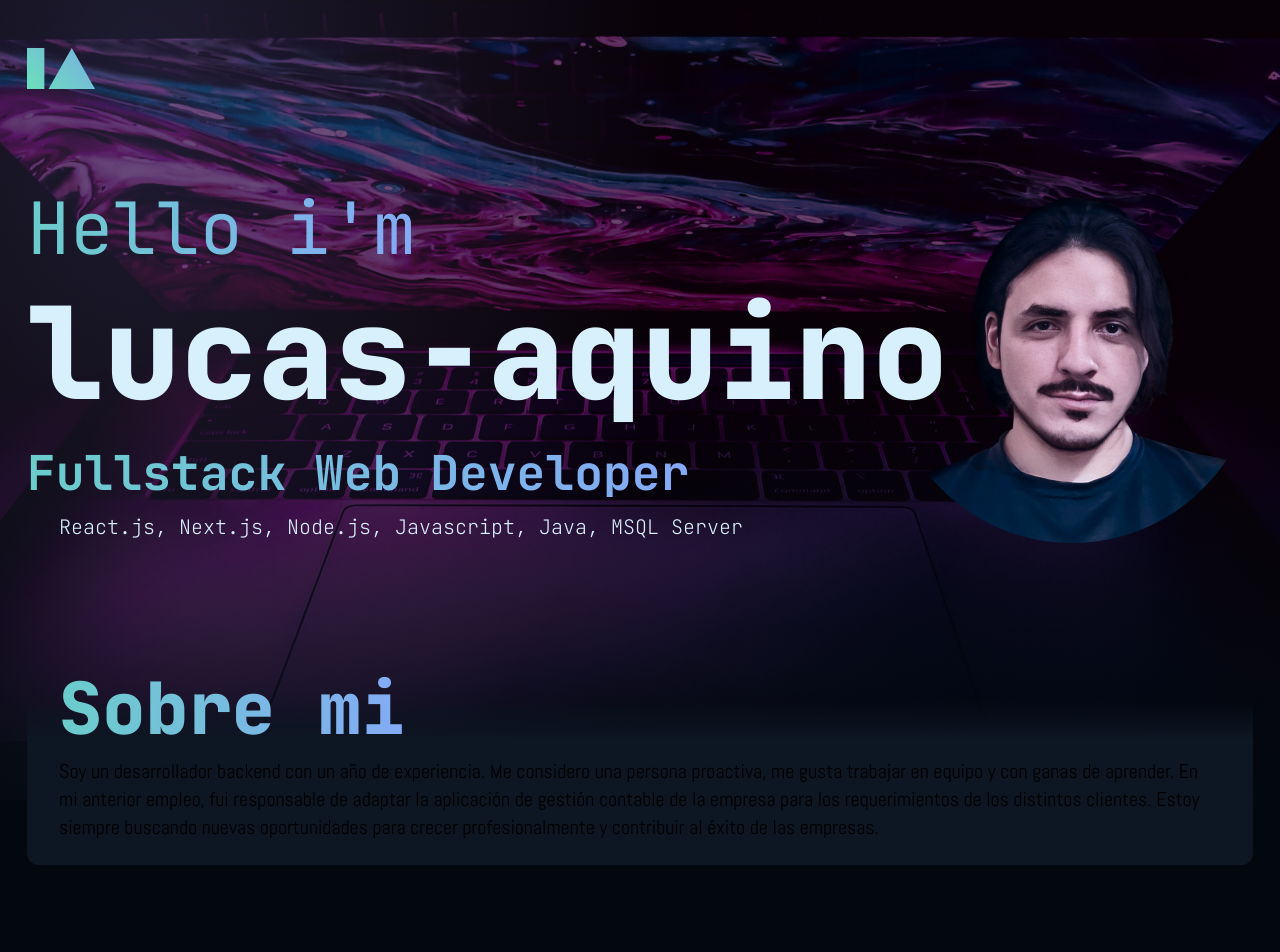
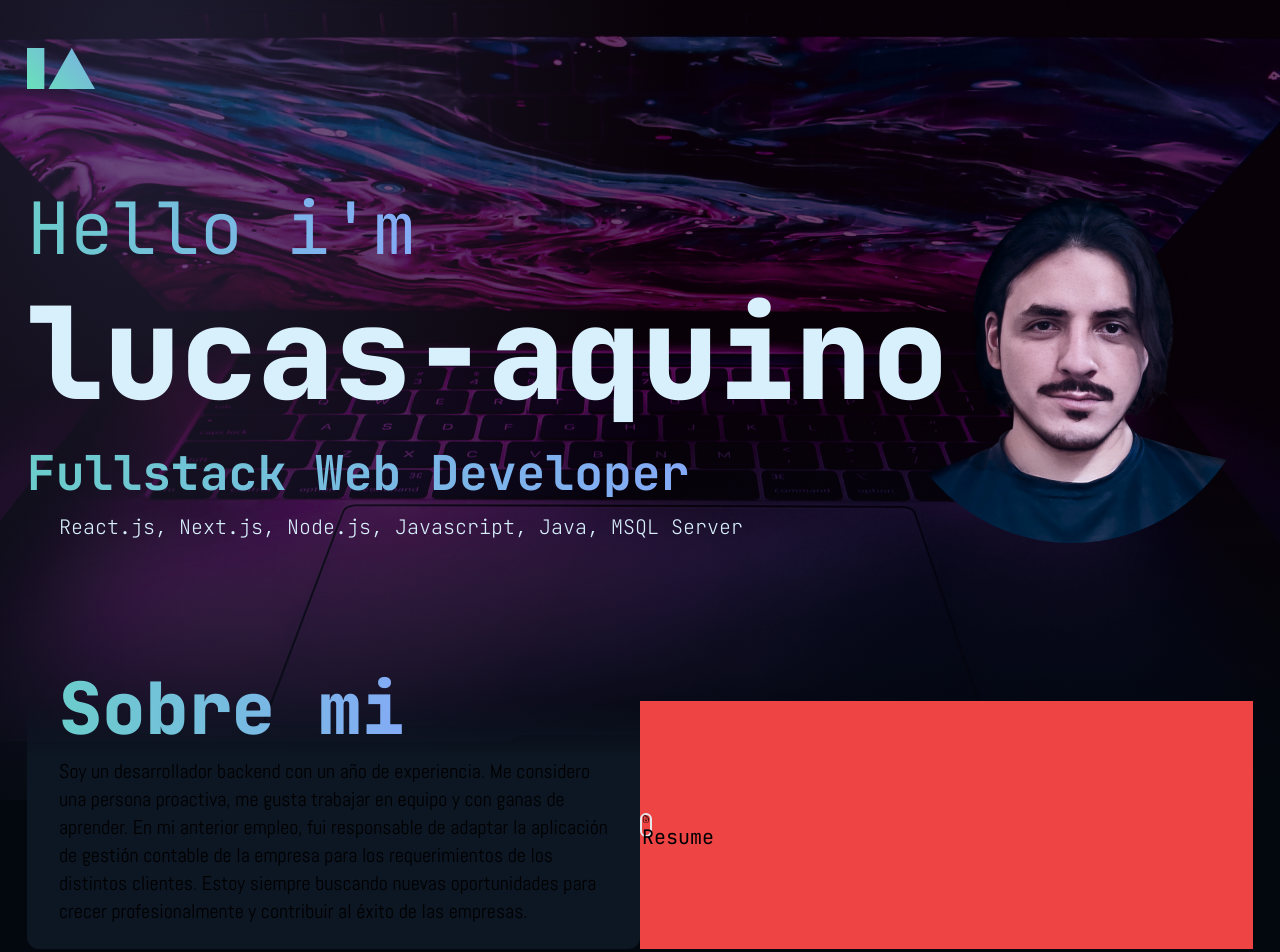
Before and after one commit to lucas-aquino/lucas-aquino-web-frontend, a Next.js app: page / in a window 1280 px wide. Shown: the top 952 px of the page. Built offline with nearby package versions, Linux system fonts and the light colour scheme.

Commit message:
Added resume download button, styles pending

```diff
--- a/app/page.jsx
+++ b/app/page.jsx
@@ -1,7 +1,8 @@
 import NavBar from "@/components/navbar"
 import Head from "@/components/head"
-import { jetBrainsMono, abel } from "@/fonts/font"
-
+import Article from "@/components/article"
+import { DocumentArrowDownIcon } from "@heroicons/react/24/outline"
+import { jetBrainsMono } from "@/fonts/font"
 
 export default function Home() {
   return (
@@ -9,18 +10,16 @@ export default function Home() {
       <NavBar></NavBar>
       <section className='container max-w-[1226px] z-40'>
         <Head className='mt-14 mb-40' ></Head>
-        <section>
-          <article className="relative px-8 pb-6 pt-14 bg-article-gradient rounded-b-xl">
-            <span className={`absolute -top-7 ${ jetBrainsMono.className } font-extrabold text-7xl italic bg-text-gradient bg-clip-text text-transparent inline-block mb-6 pr-3`} >Sobre mi</span>
-            <p className={`${ abel.className } text-xl`}>
-              Soy un desarrollador backend con un año de experiencia. Me considero una persona proactiva, me gusta trabajar en equipo y con ganas de aprender. En mi anterior empleo, fui responsable de adaptar la aplicación de gestión contable de la empresa para los requerimientos de los distintos clientes. Estoy siempre buscando nuevas oportunidades para crecer profesionalmente y contribuir al éxito de las empresas.
-            </p>
-          </article>
+        <section className="grid grid-cols-2">
+          <Article className=""></Article>
+          <div className="bg-red-500 flex flex-col justify-center">
+            <button className={`${ jetBrainsMono.className } border-2 rounded-lg text-xl w-3 h-6`}> <DocumentArrowDownIcon className=""></DocumentArrowDownIcon> Resume</button>
+          </div>
         </section>
       </section>
       <div className='absolute top-0 left-0 z-30 w-screen h-screen bg-gradient-radial-home'></div>
       <div className="absolute top-0 left-0 z-0 bg-cover bg-no-repeat bg-center w-screen h-[966px] bg-local bg-[url('/img/bg_home.png')]">
-      <div className='w-full h-full  bg-gradient-linear-bg-home z-1'></div>
+        <div className='w-full h-full  bg-gradient-linear-bg-home z-1'></div>
       </div>
     </main>
   )
--- /dev/null
+++ b/components/article.jsx
@@ -0,0 +1,13 @@
+import { jetBrainsMono, abel } from "@/fonts/font"
+
+
+export default function Article({ className, ...rest}) {
+  return (
+    <article className={`relative select-none px-8 pb-6 pt-14 bg-article-gradient rounded-b-xl ${ className }`} {...rest}>
+      <span className={`absolute -top-7 ${ jetBrainsMono.className } font-extrabold text-7xl italic bg-text-gradient bg-clip-text text-transparent inline-block mb-6 pr-3`} >Sobre mi</span>
+      <p className={`${ abel.className } text-xl`}>
+        Soy un desarrollador backend con un año de experiencia. Me considero una persona proactiva, me gusta trabajar en equipo y con ganas de aprender. En mi anterior empleo, fui responsable de adaptar la aplicación de gestión contable de la empresa para los requerimientos de los distintos clientes. Estoy siempre buscando nuevas oportunidades para crecer profesionalmente y contribuir al éxito de las empresas.
+      </p>
+    </article>
+  )
+}
--- a/package.json
+++ b/package.json
@@ -9,6 +9,7 @@
     "lint": "next lint"
   },
   "dependencies": {
+    "@heroicons/react": "^2.0.18",
     "@next/font": "^14.0.3",
     "autoprefixer": "10.4.16",
     "next": "14.0.2",
```
Also changed, not shown: 1 other file (tests, documents, lock files or other folders).
